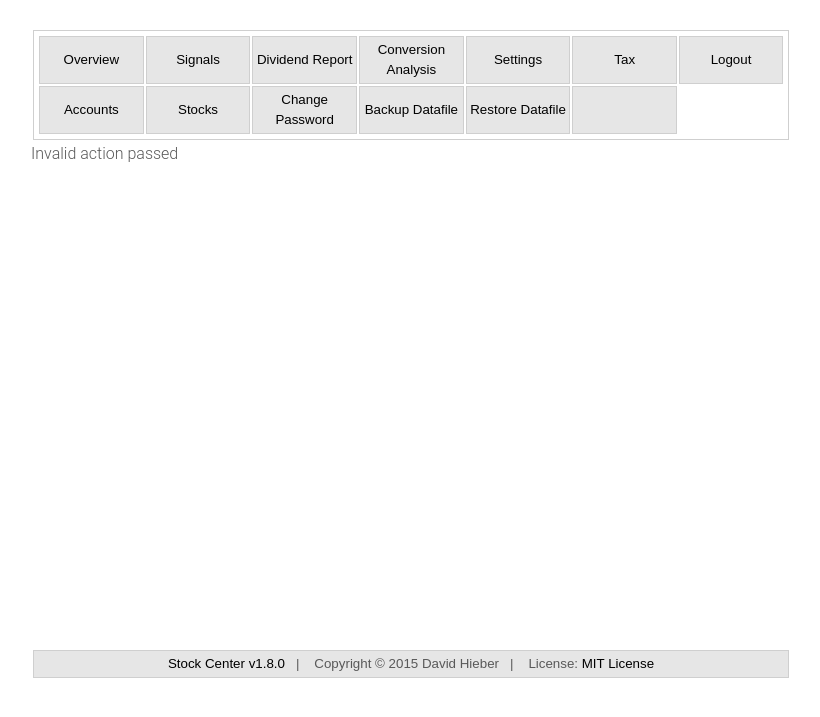
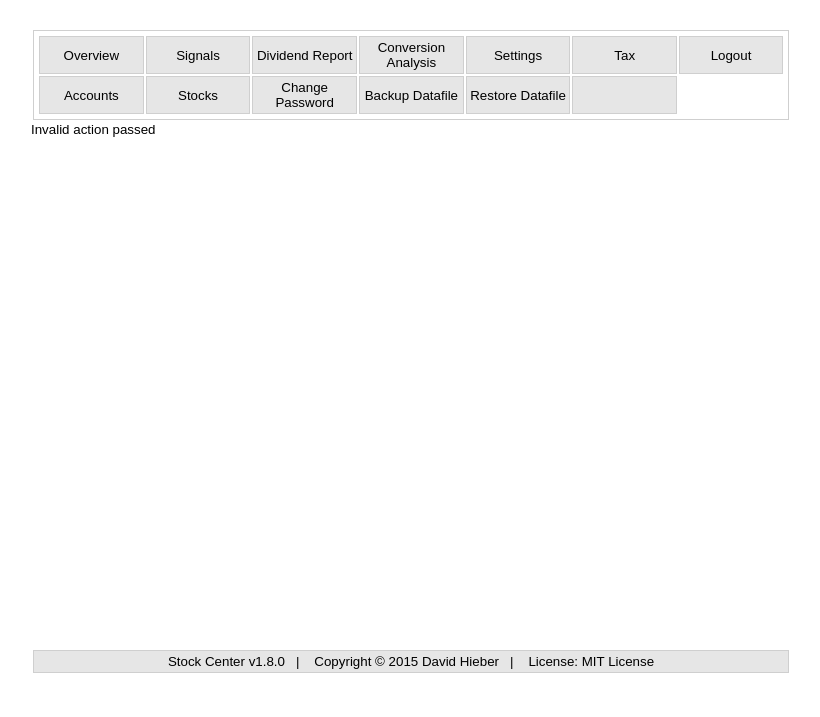
Before and after one commit to hansolo-coder/StockCenter, a PHP site: page /index.php?action=page in a window 1280 px wide. Shown: the top 717 px of the page, without its empty margins (209-1029 px from the left). Run offline with PHP 8.4, Linux system fonts and the light colour scheme; the visitor is signed in with stand-in values (Sample User, id 1); some libraries are stand-ins or nearby versions.

Commit message:
Removed templates that are already in the main stylesheet flex was removed from task, because it made the td size incorrectly

```diff
--- a/assets/contextmenu4.css
+++ b/assets/contextmenu4.css
@@ -2,14 +2,6 @@
 *::before,
 *::after {
   box-sizing: border-box;
-}
-
-body {
-  color: #595959;
-  font-family: "Roboto", sans-serif;
-  font-size: 16px;
-  font-weight: 300;
-  line-height: 1.5;
 }
 
 .container {
@@ -66,8 +58,6 @@ body {
 }
 
 .task {
-  display: flex;
-  justify-content: space-between;
   padding: 12px 0;
   border-bottom: solid 1px #dfdfdf;
 }
```
